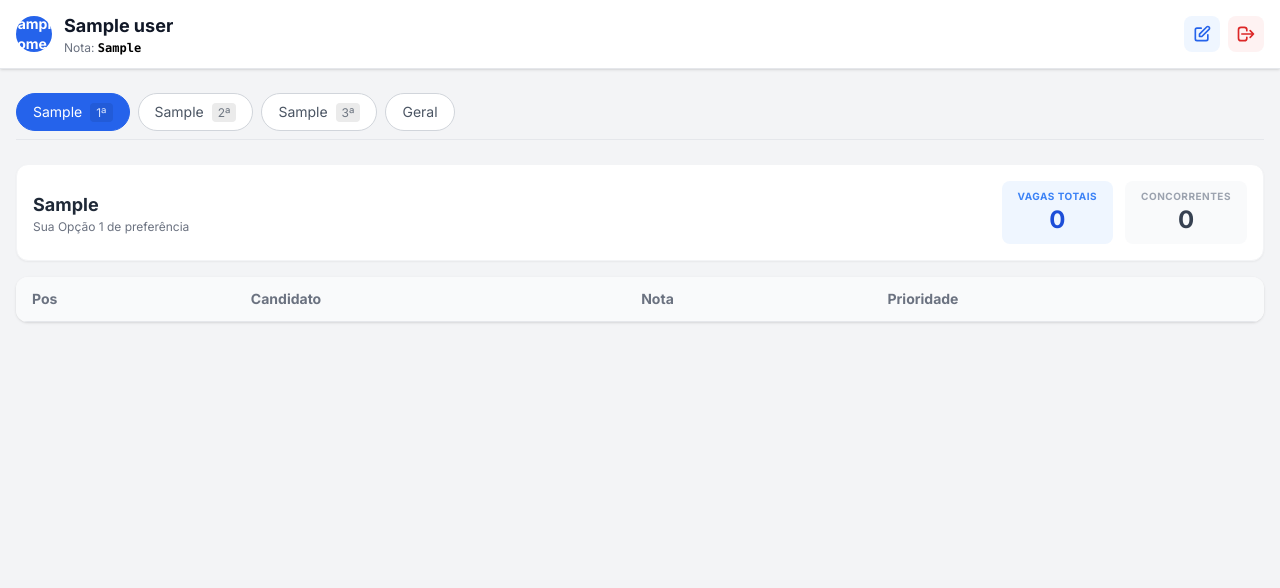
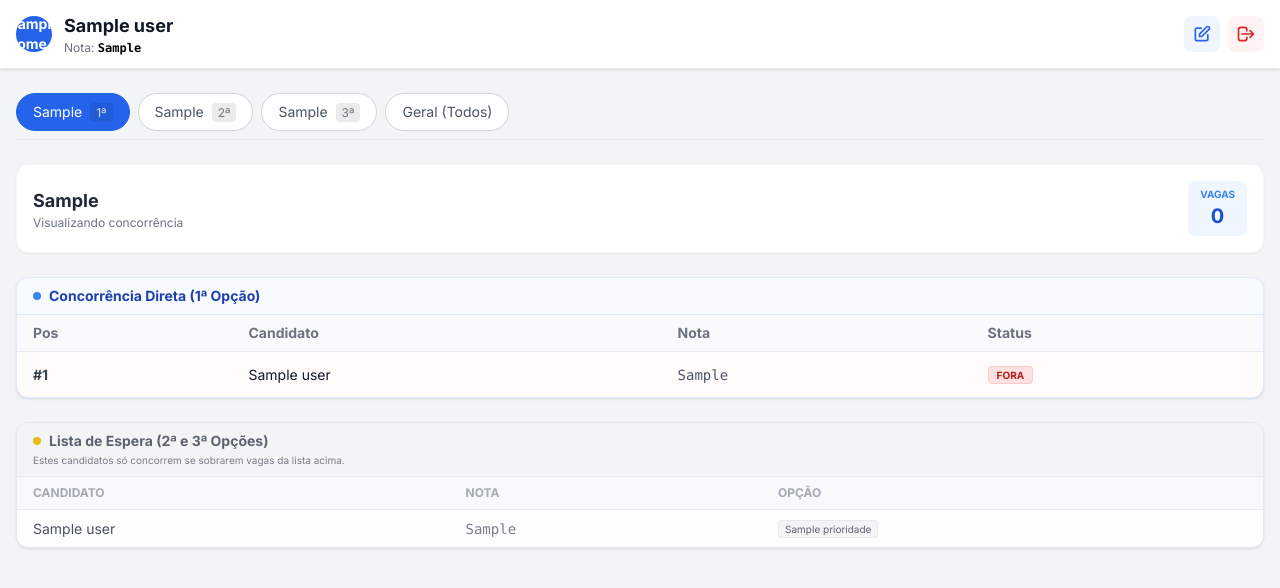
Before and after one commit to Galvao-FB/minhavagaesua, a Flask app: page /dashboard in a window 1280 px wide. Shown: the top 588 px of the page. Run offline with Flask 3, Linux system fonts and the light colour scheme; the visitor is signed in with stand-in values (Sample User, id 1); a database or web service that is not in the repository returns one stand-in record (values such as "Sample title"); lists and menus that the app fills with data are empty; some libraries are stand-ins or nearby versions.

Commit message:
Update dashboard.html
Lógica dashboard ranking

```diff
--- a/minhavagaesua/templates/dashboard.html
+++ b/minhavagaesua/templates/dashboard.html
@@ -1,7 +1,6 @@
 {% extends "base.html" %}
 
 {% block content %}
-<!-- Cabeçalho Mobile -->
 <div class="bg-white shadow border-b sticky top-0 z-30">
     <div class="max-w-7xl mx-auto px-4 py-3 flex justify-between items-center">
         <div class="flex items-center gap-3">
@@ -26,134 +25,147 @@
 
 <div class="max-w-7xl mx-auto px-2 md:px-4 py-6">
 
-    <!-- Navegação por Abas (Scroll Horizontal) -->
     <div class="flex overflow-x-auto no-scrollbar gap-2 mb-6 pb-2 border-b border-gray-200">
         {% for key, data in rankings.items() %}
             <button onclick="openTab('tab-{{ loop.index }}')" class="tab-btn flex-shrink-0 px-4 py-2 rounded-full text-sm font-medium transition border
                 {% if loop.first %}bg-blue-600 text-white border-blue-600{% else %}bg-white text-gray-600 border-gray-300 hover:bg-gray-50{% endif %}"
                 id="btn-tab-{{ loop.index }}">
-                {{ data.cidade }}
-                <span class="ml-1 opacity-80 text-xs bg-black/10 px-1.5 py-0.5 rounded">{{ key[-1] }}ª</span>
+                {{ data.cidade }} <span class="ml-1 opacity-80 text-xs bg-black/10 px-1.5 py-0.5 rounded">{{ key[-1] }}ª</span>
             </button>
         {% endfor %}
         <button onclick="openTab('tab-geral')" class="tab-btn flex-shrink-0 px-4 py-2 rounded-full text-sm font-medium bg-white text-gray-600 border border-gray-300 hover:bg-gray-50 transition" id="btn-tab-geral">
-            Geral
+            Geral (Todos)
         </button>
     </div>
 
-    <!-- ABAS DE RANKING PERSONALIZADO -->
     {% for key, data in rankings.items() %}
-    <div id="tab-{{ loop.index }}" class="tab-content {% if not loop.first %}hidden{% endif %}">
+    <div id="tab-{{ loop.index }}" class="tab-content {% if not loop.first %}hidden{% endif %} space-y-6">
 
-        <!-- Status da Vaga -->
-        <div class="bg-white rounded-xl shadow-sm border border-gray-100 p-4 mb-4 flex flex-col md:flex-row justify-between items-center gap-3">
+        <div class="bg-white rounded-xl shadow-sm border border-gray-100 p-4 flex justify-between items-center">
             <div>
                 <h3 class="text-lg font-bold text-gray-800">{{ data.cidade }}</h3>
-                <p class="text-xs text-gray-500">Sua {{ key }} de preferência</p>
+                <p class="text-xs text-gray-500">Visualizando concorrência</p>
             </div>
-            <div class="flex gap-3 w-full md:w-auto">
-                <div class="bg-blue-50 px-4 py-2 rounded-lg text-center flex-1 md:flex-none">
-                    <span class="block text-[10px] text-blue-500 uppercase font-bold tracking-wider">Vagas Totais</span>
-                    <span class="block text-2xl font-bold text-blue-700">{{ data.vagas }}</span>
-                </div>
-                <div class="bg-gray-50 px-4 py-2 rounded-lg text-center flex-1 md:flex-none">
-                    <span class="block text-[10px] text-gray-400 uppercase font-bold tracking-wider">Concorrentes</span>
-                    <span class="block text-2xl font-bold text-gray-700">{{ data.lista|length }}</span>
-                </div>
+            <div class="bg-blue-50 px-3 py-1.5 rounded-lg text-center">
+                <span class="block text-[10px] text-blue-500 uppercase font-bold">Vagas</span>
+                <span class="block text-xl font-bold text-blue-700">{{ data.vagas }}</span>
             </div>
         </div>
 
-        <!-- Tabela de Classificação -->
-        <div class="bg-white rounded-xl shadow overflow-hidden">
+        <div class="bg-white rounded-xl shadow overflow-hidden border border-blue-100">
+            <div class="bg-blue-50/50 px-4 py-2 border-b border-blue-100">
+                <h4 class="text-sm font-bold text-blue-800 flex items-center gap-2">
+                    <span class="w-2 h-2 rounded-full bg-blue-500"></span> Concorrência Direta (1ª Opção)
+                </h4>
+            </div>
             <div class="overflow-x-auto">
                 <table class="w-full text-left text-sm whitespace-nowrap">
                     <thead class="bg-gray-50 text-gray-500 font-medium border-b">
                         <tr>
-                            <th class="px-4 py-3">Pos</th>
-                            <th class="px-4 py-3">Candidato</th>
-                            <th class="px-4 py-3">Nota</th>
-                            <th class="px-4 py-3">Prioridade</th>
+                            <th class="px-4 py-2">Pos</th>
+                            <th class="px-4 py-2">Candidato</th>
+                            <th class="px-4 py-2">Nota</th>
+                            <th class="px-4 py-2">Status</th>
                         </tr>
                     </thead>
                     <tbody class="divide-y divide-gray-100">
-                        {% for row in data.lista %}
+                        {% for row in data.lista_prioritaria %}
                         {% set is_user = row['nome'] == user['nome'] %}
-
-                        {# Lógica de Status: Dentro ou Fora #}
                         {% set dentro_vaga = loop.index <= data.vagas and data.vagas > 0 %}
 
-                        <tr class="transition
-                            {% if dentro_vaga %}
-                                bg-green-50/50 hover:bg-green-50
-                            {% else %}
-                                bg-red-50/30 hover:bg-red-50
-                            {% endif %}
-                            {% if is_user %}
-                                {% if dentro_vaga %} border-l-4 border-green-500 bg-green-100/80 {% else %} border-l-4 border-red-500 bg-red-100/80 {% endif %}
-                            {% endif %}
-                        ">
+                        <tr class="{% if dentro_vaga %}bg-green-50/40{% else %}bg-red-50/30{% endif %}
+                                   {% if is_user %}border-l-4 {% if dentro_vaga %}border-green-500 bg-green-100{% else %}border-red-500 bg-red-100{% endif %}{% endif %}">
                             <td class="px-4 py-3">
                                 <div class="flex items-center gap-2">
-                                    <span class="font-bold {% if dentro_vaga %}text-green-800{% else %}text-red-800{% endif %}">
-                                        #{{ loop.index }}
-                                    </span>
-
-                                    {% if dentro_vaga %}
-                                        <span class="text-[9px] bg-green-200 text-green-800 px-1.5 py-0.5 rounded font-bold uppercase tracking-wide">DENTRO</span>
-                                    {% else %}
-                                        <span class="text-[9px] bg-red-200 text-red-800 px-1.5 py-0.5 rounded font-bold uppercase tracking-wide">FORA</span>
-                                    {% endif %}
+                                    <span class="font-bold text-gray-700">#{{ loop.index }}</span>
                                 </div>
                             </td>
                             <td class="px-4 py-3 font-medium text-gray-900">
                                 {{ row['nome'] }}
-                                {% if is_user %}
-                                    <span class="ml-2 text-[10px] bg-blue-600 text-white px-1.5 py-0.5 rounded font-bold">VOCÊ</span>
+                                {% if is_user %}<span class="ml-1 text-[9px] bg-blue-600 text-white px-1 py-0.5 rounded">VOCÊ</span>{% endif %}
+                            </td>
+                            <td class="px-4 py-3 font-mono text-gray-600">{{ row['media_final'] }}</td>
+                            <td class="px-4 py-3">
+                                {% if dentro_vaga %}
+                                    <span class="text-[10px] bg-green-100 text-green-700 px-2 py-0.5 rounded border border-green-200 font-bold">DENTRO</span>
+                                {% else %}
+                                    <span class="text-[10px] bg-red-100 text-red-700 px-2 py-0.5 rounded border border-red-200 font-bold">FORA</span>
                                 {% endif %}
                             </td>
-                            <td class="px-4 py-3 font-mono text-gray-600 font-bold">{{ row['media_final'] }}</td>
-                            <td class="px-4 py-3">
-                                <span class="text-xs px-2 py-1 rounded-full font-medium border
-                                    {% if '1ª' in row['prioridade'] %}bg-white text-green-700 border-green-200
-                                    {% elif '2ª' in row['prioridade'] %}bg-white text-yellow-700 border-yellow-200
-                                    {% else %}bg-white text-gray-600 border-gray-200{% endif %}">
+                        </tr>
+                        {% if loop.index == data.vagas and not loop.last %}
+                            <tr class="bg-gray-50 border-y-2 border-dashed border-gray-300">
+                                <td colspan="4" class="px-4 py-1 text-center text-[10px] font-bold text-gray-500 uppercase">⬇ Limite de Vagas ⬇</td>
+                            </tr>
+                        {% endif %}
+                        {% endfor %}
+
+                        {% if not data.lista_prioritaria %}
+                            <tr><td colspan="4" class="px-4 py-4 text-center text-gray-400 italic">Nenhum candidato escolheu como 1ª opção ainda.</td></tr>
+                        {% endif %}
+                    </tbody>
+                </table>
+            </div>
+        </div>
+
+        <div class="bg-white rounded-xl shadow overflow-hidden border border-gray-200 opacity-90">
+            <div class="bg-gray-100 px-4 py-2 border-b border-gray-200">
+                <h4 class="text-sm font-bold text-gray-600 flex items-center gap-2">
+                    <span class="w-2 h-2 rounded-full bg-yellow-500"></span> Lista de Espera (2ª e 3ª Opções)
+                </h4>
+                <p class="text-[10px] text-gray-500 mt-0.5">Estes candidatos só concorrem se sobrarem vagas da lista acima.</p>
+            </div>
+            <div class="overflow-x-auto">
+                <table class="w-full text-left text-sm whitespace-nowrap">
+                    <thead class="bg-gray-50 text-gray-400 font-medium border-b text-xs uppercase">
+                        <tr>
+                            <th class="px-4 py-2">Candidato</th>
+                            <th class="px-4 py-2">Nota</th>
+                            <th class="px-4 py-2">Opção</th>
+                        </tr>
+                    </thead>
+                    <tbody class="divide-y divide-gray-100 bg-gray-50/30">
+                        {% for row in data.lista_reserva %}
+                        {% set is_user = row['nome'] == user['nome'] %}
+                        <tr class="{% if is_user %}bg-yellow-50 border-l-4 border-yellow-400{% endif %}">
+                            <td class="px-4 py-2 font-medium text-gray-700">
+                                {{ row['nome'] }}
+                                {% if is_user %}<span class="ml-1 text-[9px] bg-blue-600 text-white px-1 py-0.5 rounded">VOCÊ</span>{% endif %}
+                            </td>
+                            <td class="px-4 py-2 font-mono text-gray-500">{{ row['media_final'] }}</td>
+                            <td class="px-4 py-2">
+                                <span class="text-[10px] px-1.5 py-0.5 rounded border
+                                    {% if '2ª' in row['prioridade'] %}bg-yellow-100 text-yellow-700 border-yellow-200
+                                    {% else %}bg-gray-100 text-gray-600 border-gray-200{% endif %}">
                                     {{ row['prioridade'] }}
                                 </span>
                             </td>
                         </tr>
-
-                        <!-- Divisor Visual da Linha de Corte -->
-                        {% if loop.index == data.vagas and not loop.last %}
-                            <tr class="bg-gray-50 border-t-2 border-b-2 border-dashed border-gray-300">
-                                <td colspan="4" class="px-4 py-2 text-center text-xs font-bold text-gray-500 uppercase tracking-widest">
-                                    ⬇ Linha de Corte (Fim das {{ data.vagas }} Vagas) ⬇
-                                </td>
-                            </tr>
+                        {% endfor %}
+                        {% if not data.lista_reserva %}
+                            <tr><td colspan="3" class="px-4 py-3 text-center text-gray-400 text-xs italic">Ninguém na lista de espera.</td></tr>
                         {% endif %}
-
-                        {% endfor %}
                     </tbody>
                 </table>
             </div>
         </div>
+
     </div>
     {% endfor %}
 
-    <!-- RANKING GERAL (Top 200) -->
     <div id="tab-geral" class="tab-content hidden">
         <div class="bg-white rounded-xl shadow overflow-hidden">
             <div class="p-4 border-b bg-gray-50">
-                <h3 class="font-bold text-gray-700">Classificação Geral (Top 200)</h3>
-                <p class="text-xs text-gray-400 mt-1">Visão geral de todos os candidatos e suas escolhas.</p>
+                <h3 class="font-bold text-gray-700">Classificação Geral (Todos)</h3>
             </div>
             <div class="overflow-x-auto">
                 <table class="w-full text-left text-sm whitespace-nowrap">
-                    <thead class="bg-white text-gray-500 border-b font-medium">
+                    <thead class="bg-white text-gray-500 border-b">
                         <tr>
                             <th class="px-4 py-3"># Orig</th>
                             <th class="px-4 py-3">Candidato</th>
                             <th class="px-4 py-3">Nota</th>
-                            <th class="px-4 py-3">Opções de Lotação</th>
+                            <th class="px-4 py-3">Opções (Vagas)</th>
                         </tr>
                     </thead>
                     <tbody class="divide-y divide-gray-100">
@@ -163,24 +175,21 @@
                             <td class="px-4 py-3 text-gray-900">{{ row['nome'] }}</td>
                             <td class="px-4 py-3 font-mono text-gray-600">{{ row['media_final'] }}</td>
                             <td class="px-4 py-3">
-                                <div class="flex flex-col gap-1 max-w-[250px]">
+                                <div class="flex flex-col gap-1 text-[10px]">
                                     {% if row['lotacao_1'] %}
-                                        <div class="flex items-center gap-1">
-                                            <span class="w-4 h-4 rounded-full bg-green-100 text-green-700 flex items-center justify-center text-[9px] font-bold border border-green-200">1</span>
-                                            <span class="text-xs text-gray-600 truncate">{{ row['lotacao_1'] }}</span>
-                                        </div>
+                                        <span class="text-green-700">
+                                            1: {{ row['lotacao_1'][:15] }} ({{ vagas_map.get(row['lotacao_1'], 0) }}v)
+                                        </span>
                                     {% endif %}
                                     {% if row['lotacao_2'] %}
-                                        <div class="flex items-center gap-1">
-                                            <span class="w-4 h-4 rounded-full bg-yellow-50 text-yellow-700 flex items-center justify-center text-[9px] font-bold border border-yellow-200">2</span>
-                                            <span class="text-xs text-gray-500 truncate">{{ row['lotacao_2'] }}</span>
-                                        </div>
+                                        <span class="text-yellow-700">
+                                            2: {{ row['lotacao_2'][:15] }} ({{ vagas_map.get(row['lotacao_2'], 0) }}v)
+                                        </span>
                                     {% endif %}
                                     {% if row['lotacao_3'] %}
-                                        <div class="flex items-center gap-1">
-                                            <span class="w-4 h-4 rounded-full bg-gray-50 text-gray-600 flex items-center justify-center text-[9px] font-bold border border-gray-200">3</span>
-                                            <span class="text-xs text-gray-400 truncate">{{ row['lotacao_3'] }}</span>
-                                        </div>
+                                        <span class="text-gray-600">
+                                            3: {{ row['lotacao_3'][:15] }} ({{ vagas_map.get(row['lotacao_3'], 0) }}v)
+                                        </span>
                                     {% endif %}
                                 </div>
                             </td>
@@ -207,13 +216,8 @@
             btn.classList.add('bg-blue-600', 'text-white', 'border-blue-600');
         }
     }
-
-    // Abre a aba "Geral" por padrão se não houver outra ativa
     document.addEventListener('DOMContentLoaded', () => {
-        const activeTab = document.querySelector('.tab-content:not(.hidden)');
-        if (!activeTab) {
-            openTab('tab-geral');
-        }
+        if (!document.querySelector('.tab-content:not(.hidden)')) openTab('tab-geral');
     });
 </script>
 {% endblock %}
```
